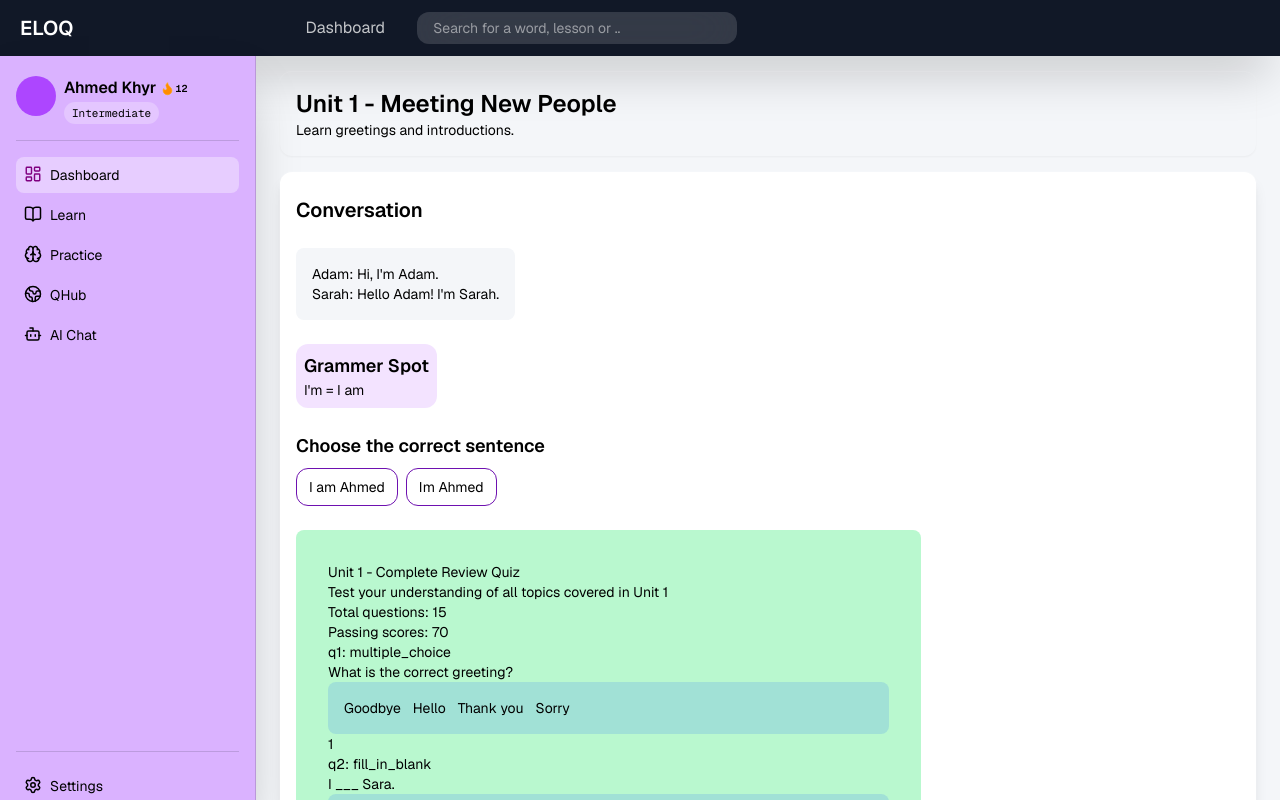
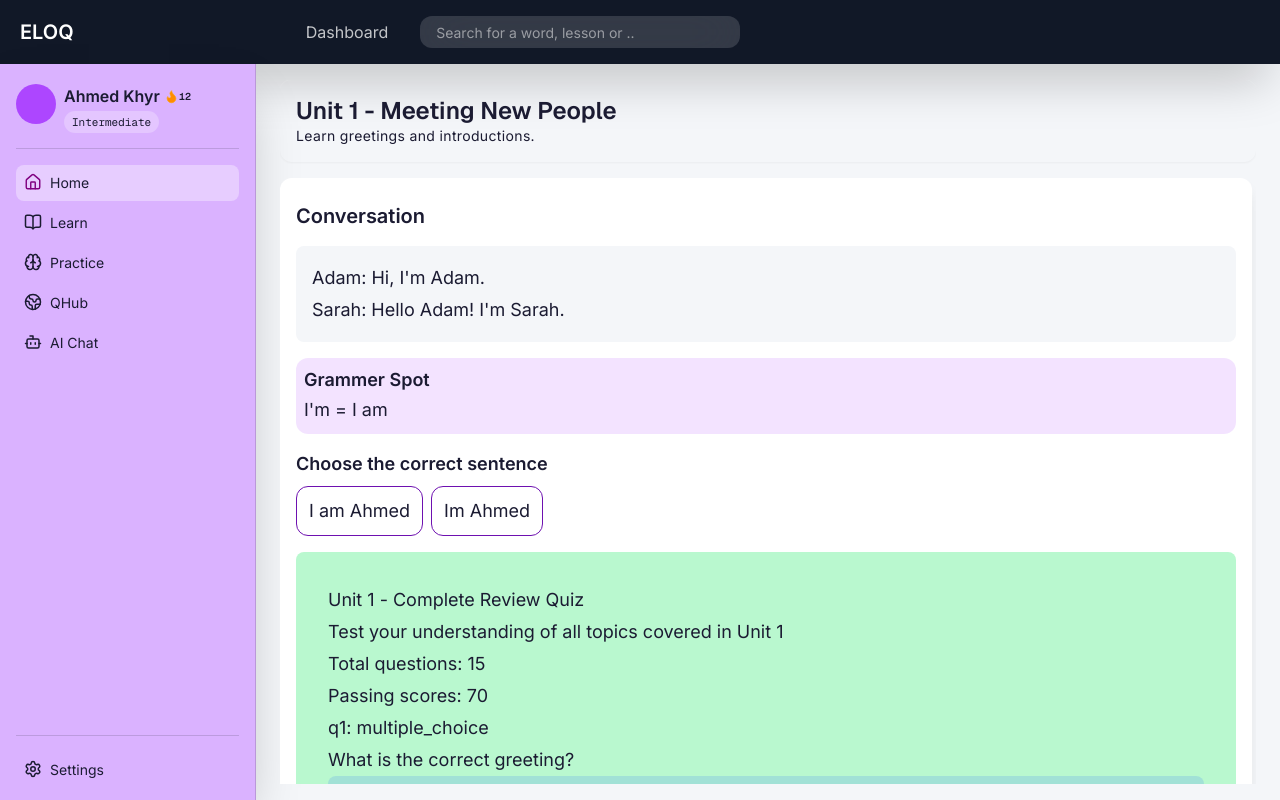
Before and after one commit to OCT-Ahmed/Eloq, a Next.js app in the folder eloq/: page /dashboard/a1 in a window 1280 px wide. Shown: the top 800 px of the page. Built offline with nearby package versions, Linux system fonts and the light colour scheme.

Commit message:
feat: add inter font as default font for the site

```diff
--- a/eloq/app/dashboard/a1/page.tsx
+++ b/eloq/app/dashboard/a1/page.tsx
@@ -5,21 +5,21 @@ import { ArrowLeft, ArrowRight } from "lucide-react";
 
 const A1 = () => {
     return (
-        <div className="max-h-[calc(100vh_-_72px)] flex flex-col gap-4 text-base ">
+        <div className="flex flex-col gap-4 text-base h-full w-full overflow-hidden">
             {/* Lesson Layout Header */}
-            <header>
+            <header className="flex-shrink-0">
                 <Card className="flex flex-col items-start justify-start gap-0 p-4">
-                    <h1 className="font-sans font-semibold text-2xl">
+                    <h1 className="font-sans font-semibold text-2xl leading-tight">
                         Unit 1 - Meeting New People
                     </h1>
-                    <p className="">
+                    <p className="tracking-wide">
                         Learn greetings and introductions.
                     </p>
                 </Card>
             </header>
             {/* Main Lesson Layout Content */}
-            <main className="h-auto flex items-start justify-center">
-                <Card className="flex flex-col items-start justify-center justify-center w-full bg-white shadow-lg px-4">
+            <main className="flex-1 overflow-y-auto pr-1  ">
+                <Card className="flex flex-col items-stretch justify-start gap-4 w-full bg-white shadow-lg px-4 text-[18px] leading-8 tracking-[-0.01px]">
                     <h1 className="font-semibold text-xl">
                         Conversation
                     </h1>
@@ -82,19 +82,19 @@ const A1 = () => {
                 </Card>
             </main>
             {/* Lesson Layout Footer */}
-            <footer>
+            {/* <footer className="flex-shrink-0">
                 <div className="flex items-center justify-between ">
                     <Button className="text-white bg-eloq-black p-2 rounded rounded-xl flex gap-1">
                         <ArrowLeft />
                         Previous
                     </Button>
-                    {/* RIGHT BUTTON */}
+                    {/* RIGHT BUTTON //
                     <Button className="text-white bg-eloq-black p-2 rounded rounded-xl flex gap-1">
                         Next
                         <ArrowRight />
                     </Button>
                 </div>
-            </footer>
+            </footer> */}
         </div>
     )
 }
--- a/eloq/app/dashboard/layout.tsx
+++ b/eloq/app/dashboard/layout.tsx
@@ -1,6 +1,6 @@
 import { Card } from "@/components/ui/card";
 import { Sidebar, SidebarContent, SidebarFooter, SidebarHeader, SidebarProvider } from "@/components/ui/sidebar";
-import { BookOpen, Bot, Brain, BrainIcon, Earth, FireExtinguisher, Flame, Grid2x2, Home, KanbanSquare, Layers2, LayoutDashboardIcon, LayoutGrid, LayoutList, Rocket, Settings, SidebarIcon, User, UserCircle } from "lucide-react";
+import { BookOpen, Bot, Brain, BrainIcon, Earth, FireExtinguisher, Flame, Grid2x2, Home, HomeIcon, KanbanSquare, Layers2, LayoutDashboardIcon, LayoutGrid, LayoutList, Rocket, Settings, SidebarIcon, User, UserCircle } from "lucide-react";
 import Link from "next/link";
 
 export default function DashboardLayout({
@@ -9,7 +9,7 @@ export default function DashboardLayout({
     children: React.ReactNode,
 }) {
     return (
-        <div className="max-h-full flex flex-col items-start justify-stretch h-screen" id="dashboard-container">
+        <div className="flex flex-col items-start justify-stretch w-screen h-screen overflow-hidden" id="dashboard-container">
             <header className="flex items-center justify-start gap-6 text-white h-18 w-full px-5 py-2 bg-primary shadow-b shadow-2xl">
                 <Link className="mr-50 cursor-default" href="/">
                     <h1 className="text-xl font-semibold">ELOQ</h1>
@@ -22,7 +22,7 @@ export default function DashboardLayout({
                 {/* Add header links array */}
             </header>
 
-            <main className="flex items-stretch justify-start h-full w-full ">
+            <main className="flex items-stretch justify-start w-full h-[calc(100vh-64px)]">
 
                 {/*
                 <SidebarProvider className="h-full" >
@@ -34,7 +34,7 @@ export default function DashboardLayout({
                     </Sidebar>
                 </SidebarProvider>
                 */}
-                <aside className="flex flex-col items-stretch justify-stretch gap-4 bg-purple-300 px-4 pt-5 pb-3 w-64 h-full border-r border-black/15 shadow-2xl text-regular">
+                <aside className="flex-shrink-0 flex flex-col items-stretch justify-stretch gap-4 bg-purple-300 px-4 pt-5 pb-3 w-64 h-full border-r border-black/15 shadow-2xl text-regular">
                     <header className="flex items-start justify-start gap-2 pb-4 border-b border-primary/15">
                         {/* <Rocket color="purple" /> */}
                         <div className="bg-purple-500 p-2 h-10 w-10 rounded-full">
@@ -62,8 +62,8 @@ export default function DashboardLayout({
 
                     <main className="flex flex-1 flex-col gap-1 pb-4 border-b border-primary/15">
                         <Link className="flex gap-2 p-2 hover: bg-white/35 text-sm rounded-lg transition-colors duration-300" href="/dashboard">
-                            <LayoutDashboardIcon color="purple" size={18} strokeWidth={1.9} />
-                            Dashboard
+                            <HomeIcon color="purple" size={18} strokeWidth={1.9} />
+                            Home
                         </Link>
                         <Link className="flex gap-2 p-2  text-sm rounded-lg hover:bg-white/35 transition-colors duration-300" href="/dashboard/a1">
                             <BookOpen size={18} />
@@ -90,7 +90,7 @@ export default function DashboardLayout({
                     </footer>
                 </aside>
 
-                <section className="w-full flex-1 py-4 px-6">
+                <section className="w-full h-full flex-1 py-4 px-6 overflow-hidden">
                     {children}
                 </section>
             </main>
--- a/eloq/app/globals.css
+++ b/eloq/app/globals.css
@@ -5,7 +5,7 @@
   --background: #f4f6f9;
   --foreground: #ffffff;
   --primary: #111827;
-  --base: rgb(0, 0, 0);
+  --base: #1B1B32;
   --eloq-purple: #460546;
   --eloq-soft-purple:  rgba(161, 20, 161, 0.603);
   --eloq-black: black;
@@ -27,8 +27,14 @@
   --color-eloq-purple: var(--eloq-purple);
   --color-eloq-soft-purple: var(--eloq-soft-purple);
   --color-eloq-black: var(--eloq-black);
+
+
+
   --font-sans: var(--font-geist-sans);
   --font-mono: var(--font-geist-mono);
+  --font-nunito: var(--font-nunito);
+  --font-lato: var(--font-lato);
+  --font-inter: var(--font-inter);
 }
 
 /* 3. تطبيق القواعد العامة على العناصر باستخدام ميزة @utility أو القواعد القياسية لتايلوند */
@@ -37,6 +43,6 @@
     background-color: var(--background);
     color: var(--base);
     font-size: 16px;
-    font-family: var(--font-geist-sans);
+    font-family: var(--font-inter) sans-serif;
   }
 }
--- a/eloq/app/layout.tsx
+++ b/eloq/app/layout.tsx
@@ -1,6 +1,22 @@
 import type { Metadata } from "next";
-import { Geist, Geist_Mono } from "next/font/google";
+import { Geist, Geist_Mono, Inter, Lato, Nunito } from "next/font/google";
 import "./globals.css";
+
+const inter = Inter({
+  variable: "--font-inter",
+  subsets: ["latin"],
+});
+
+const nunito = Nunito({
+  variable: "--font-nunito",
+  subsets: ["latin"],
+});
+
+const lato = Lato({
+  variable: "--font-lato",
+  subsets: ["latin"],
+  weight: "400"
+});
 
 const geistSans = Geist({
   variable: "--font-geist-sans",
@@ -25,7 +41,7 @@ export default function RootLayout({
   return (
     <html
       lang="en"
-      className={`${geistSans.variable} ${geistMono.variable} h-full antialiased`}
+      className={`${inter.variable} ${geistSans.variable} ${geistMono.variable} ${nunito.variable} ${lato.variable} h-full antialiased`}
     >
       <body className="min-h-full flex flex-col">
         {children}
```
